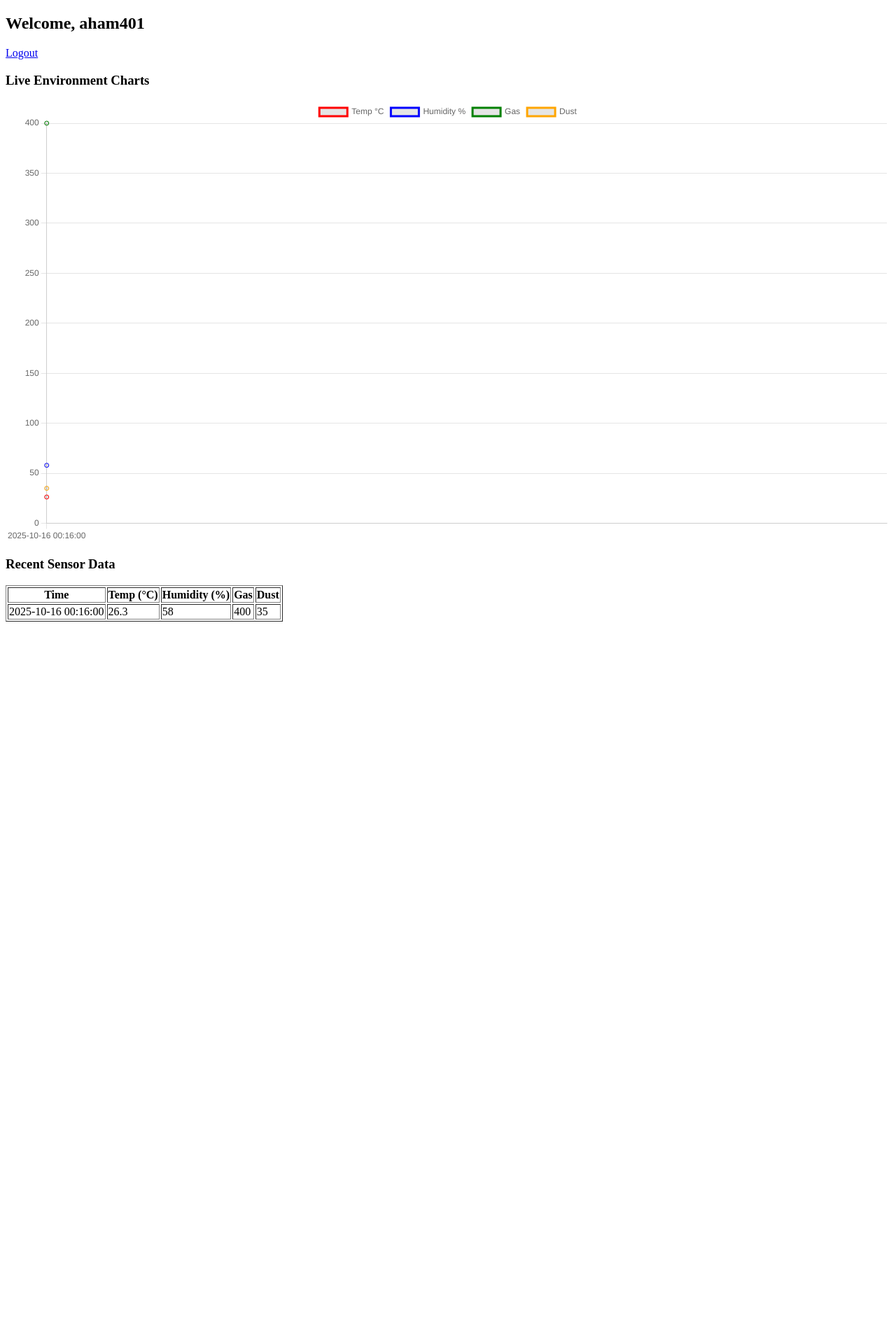
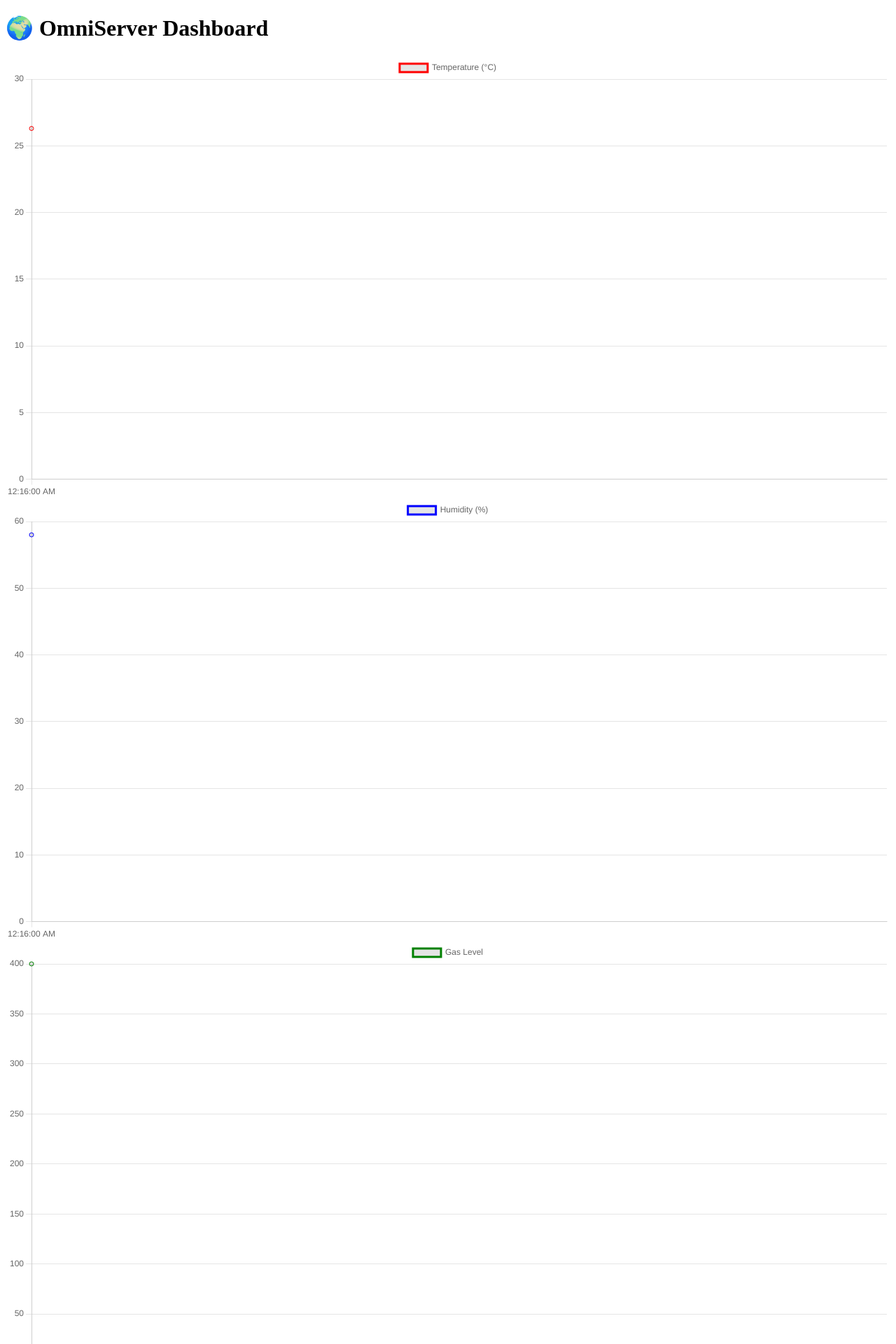
Before and after one commit to phangqixiang2-afk/OmniServer, a Flask app: page /dashboard in a window 1280 px wide. Shown: the top 1920 px of the page at 70% size. Before the commit the page ends 888 px from the top, so only its background shows below. Run offline with Flask 3, Linux system fonts and the light colour scheme; a user stored in the database is signed in; data comes from the database, SQL or seed files in the repository.

Commit message:
Add live charts to dashboard

```diff
--- a/server.py
+++ b/server.py
@@ -1,6 +1,7 @@
-from flask import Flask, render_template, request, redirect, url_for, session
+from flask import Flask, render_template, request, redirect, url_for, session, jsonify
 import sqlite3
 from werkzeug.security import generate_password_hash, check_password_hash
+import os
 
 app = Flask(__name__)
 app.secret_key = "supersecretkey"  # Change this later
@@ -106,9 +107,22 @@ def latest_data():
     conn.close()
     return {"data": rows}
 
+@app.route('/data/latest', methods=['GET'])
+def get_latest_data():
+    conn = sqlite3.connect('iot_data.db')
+    cursor = conn.cursor()
+    cursor.execute("SELECT temperature, humidity, gas, dust, timestamp FROM data ORDER BY id DESC LIMIT 20")
+    rows = cursor.fetchall()
+    conn.close()
 
-import os
+    # Format data as JSON
+    data = [
+        {"temperature": r[0], "humidity": r[1], "gas": r[2], "dust": r[3], "timestamp": r[4]}
+        for r in rows
+    ]
+    return jsonify(data[::-1])  # reverse for oldest-to-newest
 
+# ---------- MAIN ----------
 if __name__ == '__main__':
     port = int(os.environ.get('PORT', 5000))
     app.run(host='0.0.0.0', port=port)
--- a/templates/dashboard.html
+++ b/templates/dashboard.html
@@ -1,70 +1,51 @@
 <!DOCTYPE html>
 <html>
 <head>
-  <title>Dashboard</title>
+  <title>OmniServer Dashboard</title>
+  <link rel="stylesheet" href="/static/style.css">
   <script src="https://cdn.jsdelivr.net/npm/chart.js"></script>
 </head>
 <body>
-  <h2>Welcome, {{ username }}</h2>
-  <a href="/logout">Logout</a>
+  <h1>🌍 OmniServer Dashboard</h1>
 
-  <h3>Live Environment Charts</h3>
-  <canvas id="envChart" width="400" height="200"></canvas>
-
-  <h3>Recent Sensor Data</h3>
-  <table border="1">
-    <tr><th>Time</th><th>Temp (°C)</th><th>Humidity (%)</th><th>Gas</th><th>Dust</th></tr>
-    <tbody id="dataTable"></tbody>
-  </table>
+  <div class="chart-container">
+    <canvas id="tempChart"></canvas>
+    <canvas id="humChart"></canvas>
+    <canvas id="gasChart"></canvas>
+    <canvas id="dustChart"></canvas>
+  </div>
 
   <script>
-    const ctx = document.getElementById('envChart').getContext('2d');
-    const chart = new Chart(ctx, {
+    const createChart = (ctx, label, color) => new Chart(ctx, {
       type: 'line',
-      data: {
-        labels: [],
-        datasets: [
-          { label: 'Temp °C', borderColor: 'red', data: [], fill: false },
-          { label: 'Humidity %', borderColor: 'blue', data: [], fill: false },
-          { label: 'Gas', borderColor: 'green', data: [], fill: false },
-          { label: 'Dust', borderColor: 'orange', data: [], fill: false }
-        ]
-      },
-      options: {
-        responsive: true,
-        scales: { y: { beginAtZero: true } }
-      }
+      data: { labels: [], datasets: [{ label, data: [], borderColor: color, fill: false }] },
+      options: { scales: { y: { beginAtZero: true } } }
     });
 
-    async function refreshData() {
-      const res = await fetch('/latest');
-      const json = await res.json();
-      const data = json.data.reverse();   // oldest first
-      const labels = data.map(r => r[4]);
-      const temps = data.map(r => r[0]);
-      const hums  = data.map(r => r[1]);
-      const gas   = data.map(r => r[2]);
-      const dust  = data.map(r => r[3]);
+    const tempChart = createChart(document.getElementById('tempChart'), 'Temperature (°C)', 'red');
+    const humChart  = createChart(document.getElementById('humChart'), 'Humidity (%)', 'blue');
+    const gasChart  = createChart(document.getElementById('gasChart'), 'Gas Level', 'green');
+    const dustChart = createChart(document.getElementById('dustChart'), 'Dust Level', 'orange');
 
-      chart.data.labels = labels;
-      chart.data.datasets[0].data = temps;
-      chart.data.datasets[1].data = hums;
-      chart.data.datasets[2].data = gas;
-      chart.data.datasets[3].data = dust;
-      chart.update();
+    async function updateCharts() {
+      const res = await fetch('/data/latest');
+      const data = await res.json();
+      const labels = data.map(d => new Date(d.timestamp).toLocaleTimeString());
 
-      // update table
-      const tbody = document.getElementById('dataTable');
-      tbody.innerHTML = '';
-      data.forEach(r => {
-        tbody.innerHTML += `<tr>
-          <td>${r[4]}</td><td>${r[0]}</td><td>${r[1]}</td><td>${r[2]}</td><td>${r[3]}</td>
-        </tr>`;
-      });
+      const update = (chart, values) => {
+        chart.data.labels = labels;
+        chart.data.datasets[0].data = values;
+        chart.update();
+      };
+
+      update(tempChart, data.map(d => d.temperature));
+      update(humChart,  data.map(d => d.humidity));
+      update(gasChart,  data.map(d => d.gas));
+      update(dustChart, data.map(d => d.dust));
     }
 
-    refreshData();
-    setInterval(refreshData, 5000);
+    updateCharts();
+    setInterval(updateCharts, 5000); // refresh every 5 seconds
   </script>
 </body>
 </html>
```
